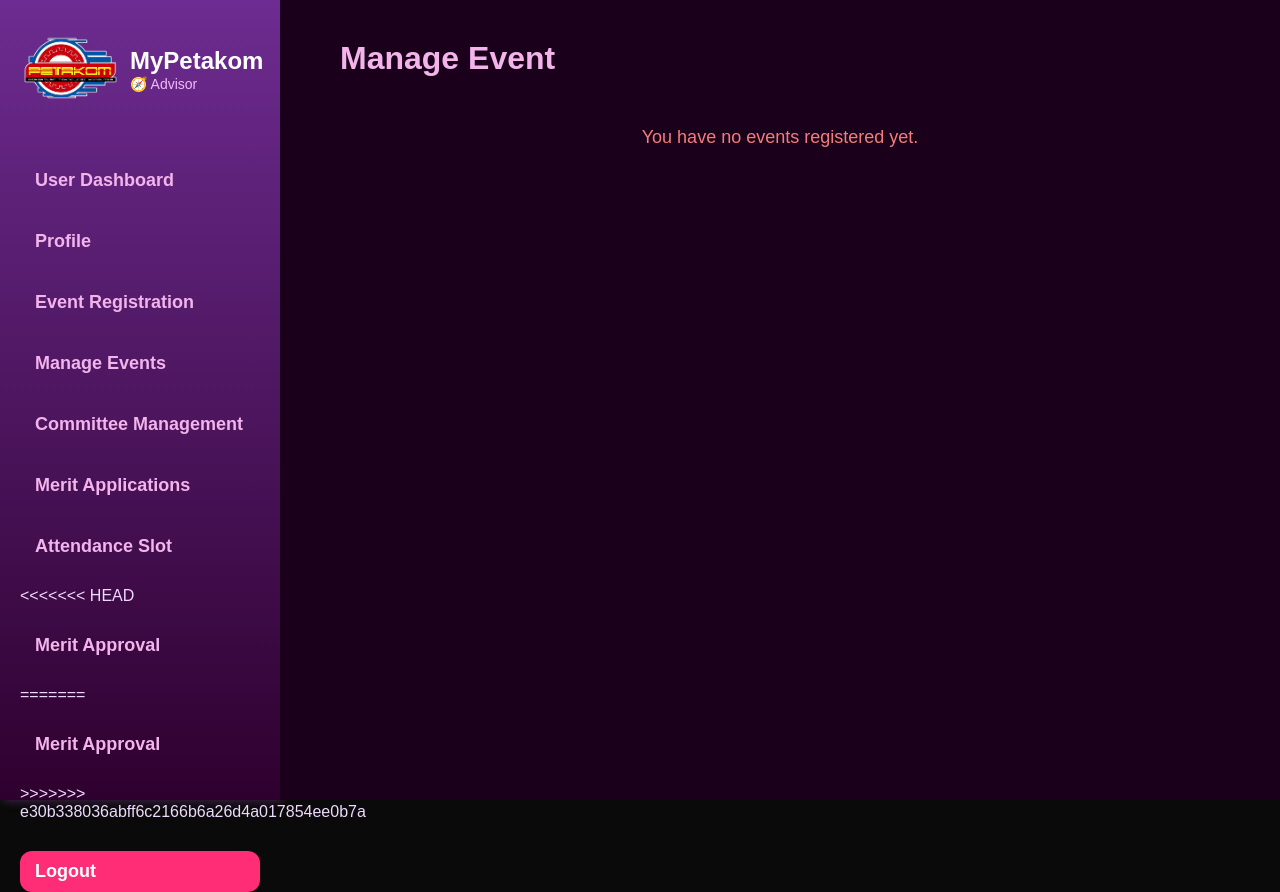
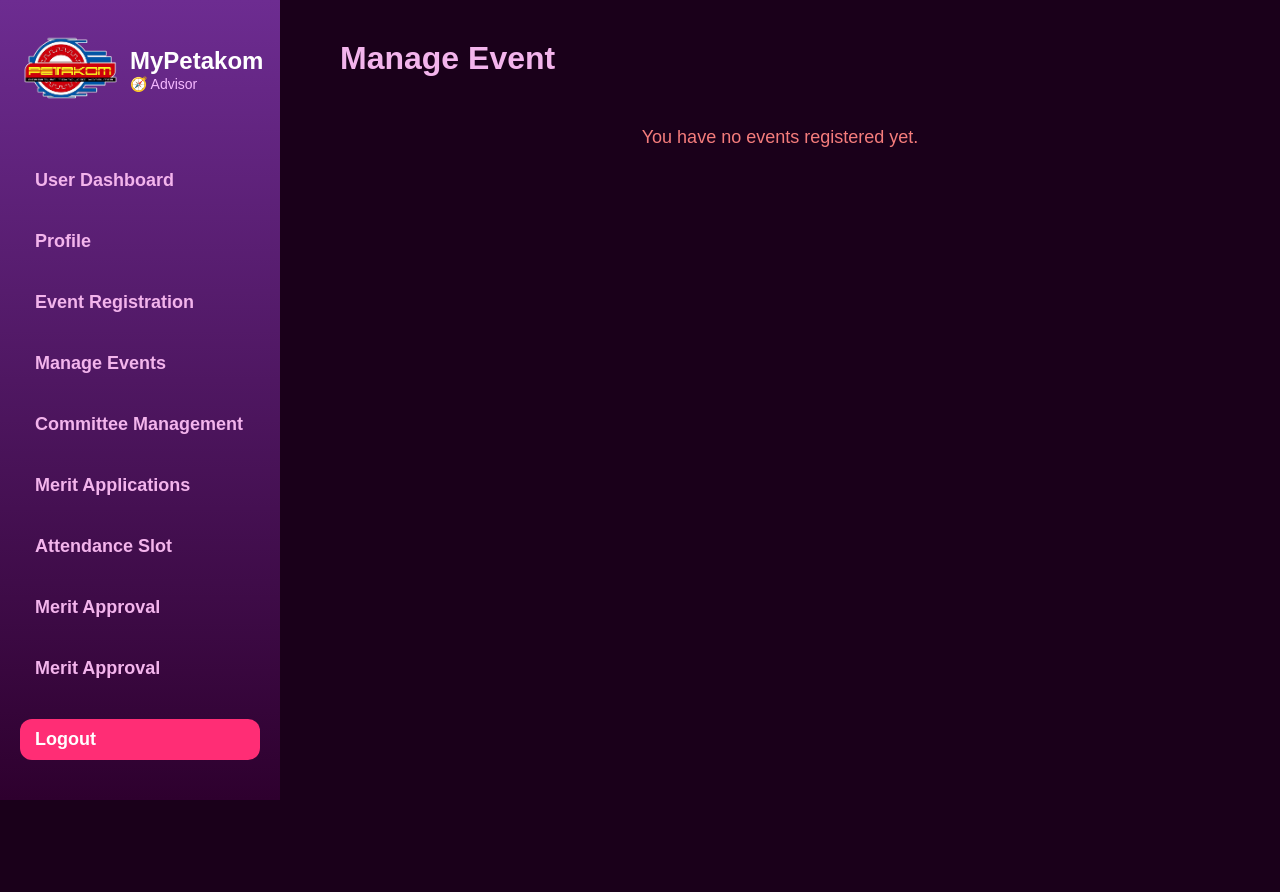
Before and after one commit to Lailerrrr/MyPetakom, a PHP site: page /MyPetakom/Module2/eventManage.php in a window 1280 px wide. After the commit the page ends 800 px from the top, so only its background shows below. Run offline with PHP 8.4, Linux system fonts and the light colour scheme; the visitor is signed in with stand-in values (Sample User, id 1); data comes from the database, SQL or seed files in the repository.

Commit message:
sidebar_repair

```diff
--- a/sidebar.php
+++ b/sidebar.php
@@ -19,11 +19,9 @@
                 <li><a href="../Module2/eventCommittee.php">Committee Management</a></li>
                 <li><a href="../Module2/eventMerit.php">Merit Applications</a></li>
                 <li><a href="../Attendance/advisor_attendance_slot.php">Attendance Slot</a></li>
-<<<<<<< HEAD
                 <li><a href="../Attendance/advisor_attendance_slot.php">Merit Approval</a></li>
-=======
                 <li><a href="../Merit/MeritApprovalEventAdvisor.php">Merit Approval</a></li>
->>>>>>> e30b338036abff6c2166b6a26d4a017854ee0b7a
+
 
                 <li>
                     <form method="post" action="../ManageLogin/Logout.php" style="display:inline;">
```
